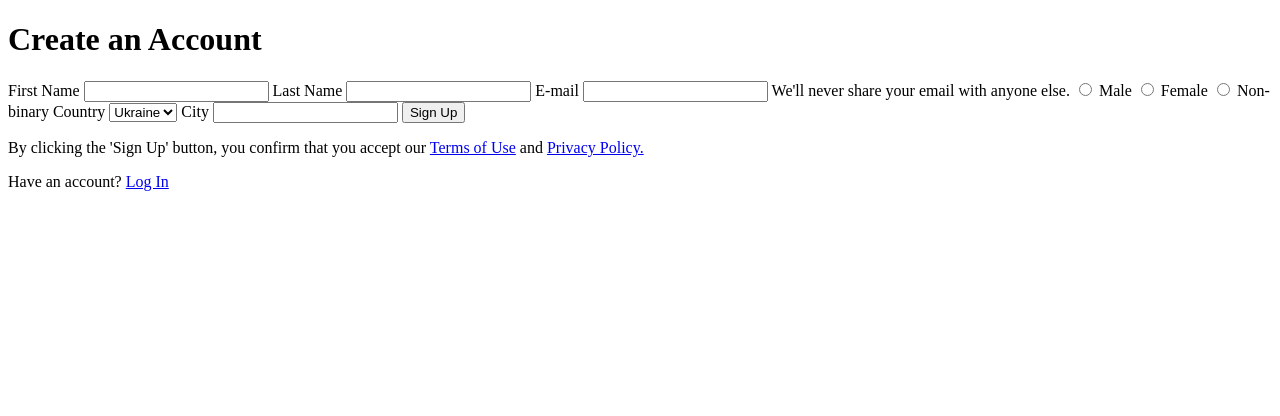
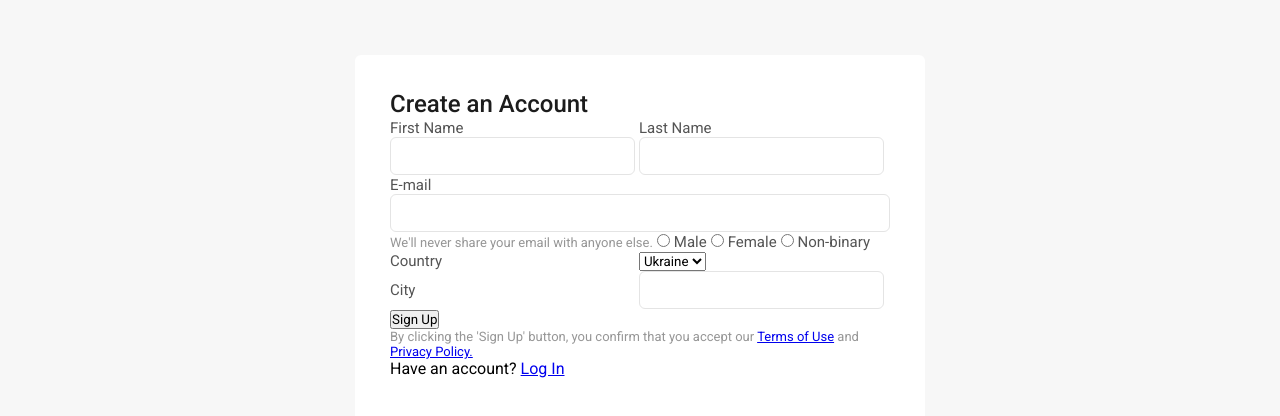
Before and after one commit to viktor-morhun/signup-form, a plain HTML site: page index.html in a window 1280 px wide. Drawn offline with Linux system fonts and the light colour scheme.

Commit message:
add css variables, styles for labels

```diff
--- a/index.html
+++ b/index.html
@@ -13,27 +13,28 @@
         <h1 class="form__heading">Create an Account</h1>
 
         <label for="firstname" class="form__label">First Name</label>
+        <label for="lastname" class="form__label">Last Name</label>
+
         <input type="text" name="firstname" id="firstname" class="form__input">
-
-        <label for="lastname" class="form__label">Last Name</label>
         <input type="text" name="lastname" id="lastname" class="form__input">
 
         <label for="mail" class="form__label">E-mail</label>
-        <input type="email" name="mail" id="mail" class="form__input">
+        <input type="email" name="mail" id="mail" class="form__input form__input--mail">
         <span class="form__info">We'll never share your email with anyone else.</span>
 
         <input type="radio" name="sex" id="male" class="form__radio">
-        <label for="male" class="form__label">Male</label>
+        <label for="male" class="form__label form__label--radio">Male</label>
 
         <input type="radio" name="sex" id="female" class="form__radio">
-        <label for="female" class="form__label">Female</label>
+        <label for="female" class="form__label form__label--radio">Female</label>
 
         <input type="radio" name="sex" id="non-binary" class="form__radio">
-        <label for="non-binary" class="form__label">Non-binary</label>
+        <label for="non-binary" class="form__label form__label--radio">Non-binary</label>
 
         <label for="country" class="form__label">Country</label>
         <select name="country" id="country">
-          <option value="1984">Ukraine</option>
+          <option value="Ukraine">Ukraine</option>
+          <option value="Japan">Japan</option>
         </select>
 
         <label for="city" class="form__label">City</label>
--- a/style.css
+++ b/style.css
@@ -0,0 +1,93 @@
+@import url('https://fonts.googleapis.com/css2?family=Roboto:ital,wght@0,100;0,300;0,400;0,500;0,700;0,900;1,100;1,300;1,400;1,500;1,700;1,900&display=swap');
+
+*, *::before, *::after {
+  margin: 0;
+  padding: 0;
+  box-sizing: border-box;
+}
+
+input, button, textarea, select {
+  font-family: inherit;
+}
+
+:root {
+  --backgound-page-color: rgba(247, 247, 247, 1);
+  --background-form-color: rgba(255, 255, 255, 1);
+
+  --primary-color: rgba(0, 123, 255, 1);
+  --heading-color: rgba(28, 28, 28, 1);
+
+  --text-color-primary: rgba(84, 84, 84, 1);
+  --text-color-secondary: rgba(150, 150, 150, 1);
+
+  --input-color-inactive: rgba(228, 228, 228, 1);
+  --input-color-active: rgba(0, 123, 255, 1);
+  --input-color-error: rgba(188, 63, 63, 1);
+
+  --fs-heading: 24px;
+  --fs-text: 15px;
+  --fs-subtext: 13px;
+}
+
+html {
+  background-color: var(--backgound-page-color);
+  font-family: "Roboto", sans-serif;
+}
+
+.form__container {
+  width: 570px;
+  height: 590px;
+  /* background-color: coral; */
+  margin: 55px auto;
+  padding: 35px 35px 16px 35px;
+  background-color: var(--background-form-color);
+  border-radius: 6px;
+}
+
+.form__heading {
+  font-size: var(--fs-heading);
+  font-weight: 500;
+  color: var(--heading-color);
+}
+
+.form__label {
+  font-size: var(--fs-text);
+  color: var(--text-color-primary);
+  display: inline-block;
+  width: 245px;
+  cursor: pointer;
+}
+
+.form__label--radio {
+  width: fit-content;
+}
+
+.form__input {
+  width: 245px;
+  height: 38px;
+  border: 1px solid var(--input-color-inactive);
+  border-radius: 6px;
+  outline: none;
+  padding: 8px 10px;
+}
+
+.form__input--mail {
+  width: 500px;
+}
+
+.form__input:invalid {
+  border: 1px solid var(--input-color-error);
+}
+
+.form__input:focus {
+  border: 1px solid var(--input-color-active);
+}
+
+.form__info {
+  color: var(--text-color-secondary);
+  font-size: var(--fs-subtext);
+}
+
+.form__radio {
+  display: inline-block;
+}
```
